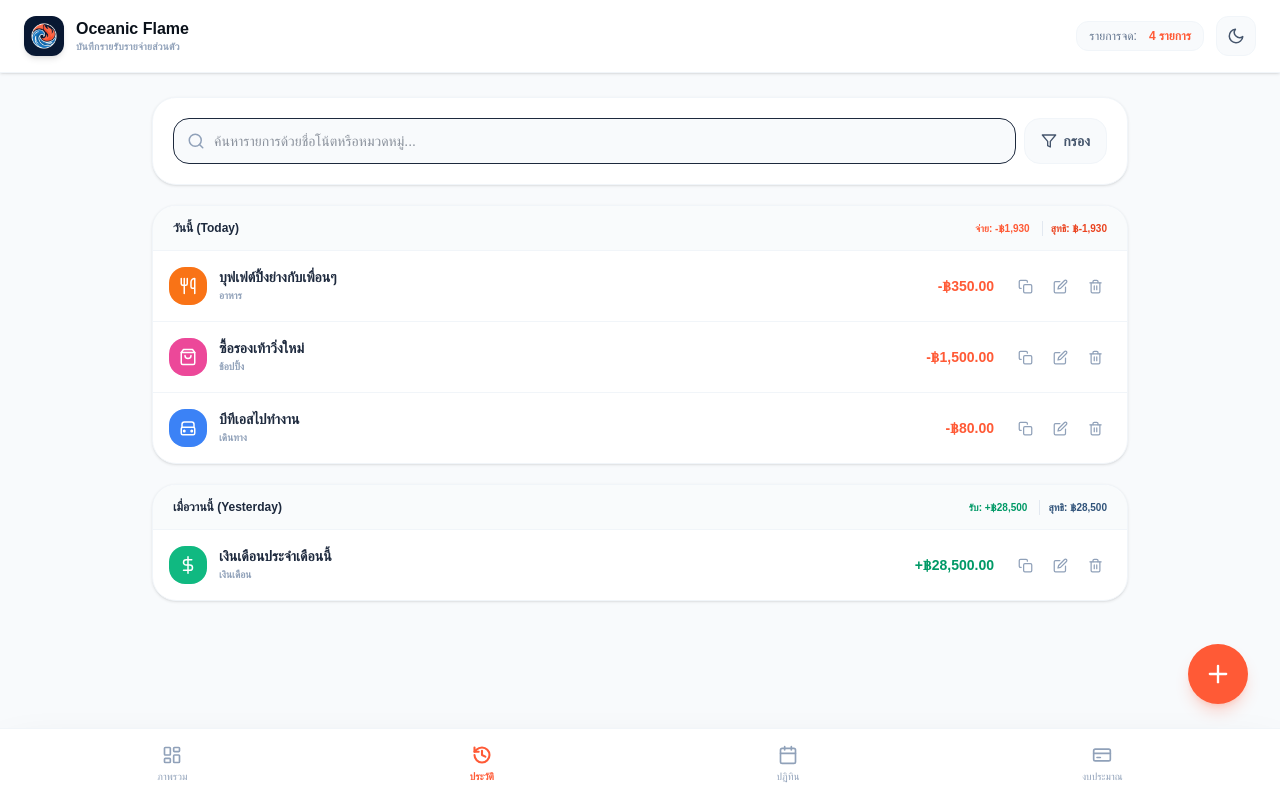
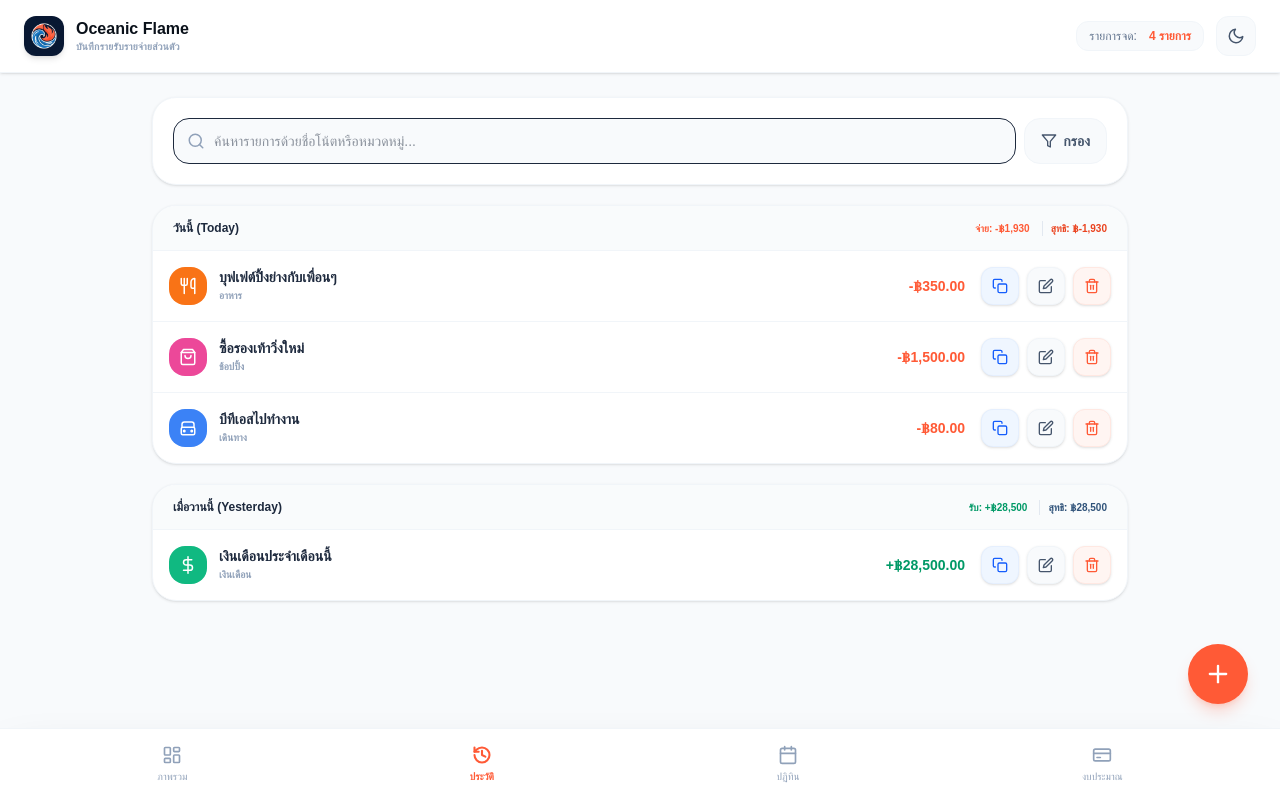
Before and after one commit to siriphobpps46/oceanic-flame, a Next.js app: page / in a window 1280 px wide. Both pictures are taken after a click on the button "ประวัติ". Built offline with nearby package versions, Linux system fonts and the light colour scheme; a web font is replaced by a local one.

Commit message:
design: Redesign transaction action buttons into premium tactile tap pills

```diff
--- a/app/components/CalendarView.tsx
+++ b/app/components/CalendarView.tsx
@@ -357,21 +357,24 @@ export default function CalendarView({
                       {isIncome ? "+" : "-"}฿{tx.amount.toLocaleString(undefined, { minimumFractionDigits: 2, maximumFractionDigits: 2 })}
                     </span>
 
-                    <div className="flex gap-0.5">
+                    <div className="flex gap-2">
+                      {/* Duplicate */}
                       <button
                         onClick={() => onDuplicate(tx)}
                         title="คัดลอกรายการ"
-                        className="p-1.5 text-slate-400 dark:text-navy-500 hover:text-navy-600 dark:hover:text-navy-300 hover:bg-slate-50 dark:hover:bg-navy-850 rounded-lg transition-colors"
+                        className="p-2.5 bg-blue-50 hover:bg-blue-100 dark:bg-blue-950/30 dark:hover:bg-blue-900/40 text-blue-600 dark:text-blue-400 rounded-xl transition-all hover:scale-105 active:scale-95 shadow-sm border border-blue-100/50 dark:border-blue-900/30 flex items-center justify-center cursor-pointer"
                       >
-                        <DuplicateIcon size={13} />
+                        <DuplicateIcon size={16} />
                       </button>
+                      {/* Edit */}
                       <button
                         onClick={() => onEdit(tx)}
                         title="แก้ไขรายการ"
-                        className="p-1.5 text-slate-400 dark:text-navy-500 hover:text-navy-600 dark:hover:text-navy-300 hover:bg-slate-50 dark:hover:bg-navy-850 rounded-lg transition-colors"
+                        className="p-2.5 bg-slate-50 hover:bg-slate-100 dark:bg-navy-800 dark:hover:bg-navy-750 text-slate-600 dark:text-navy-200 rounded-xl transition-all hover:scale-105 active:scale-95 shadow-sm border border-slate-100 dark:border-navy-700/30 flex items-center justify-center cursor-pointer"
                       >
-                        <EditIcon size={13} />
+                        <EditIcon size={16} />
                       </button>
+                      {/* Delete */}
                       <button
                         onClick={() => {
                           if (confirm("คุณแน่ใจหรือไม่ที่จะลบรายการบันทึกนี้?")) {
@@ -379,9 +382,9 @@ export default function CalendarView({
                           }
                         }}
                         title="ลบรายการ"
-                        className="p-1.5 text-slate-400 dark:text-navy-500 hover:text-coral-500 hover:bg-slate-50 dark:hover:bg-navy-850 rounded-lg transition-colors"
+                        className="p-2.5 bg-coral-50 hover:bg-coral-100 dark:bg-coral-950/30 dark:hover:bg-coral-900/40 text-coral-500 dark:text-coral-400 rounded-xl transition-all hover:scale-105 active:scale-95 shadow-sm border border-coral-100 dark:border-coral-900/30 flex items-center justify-center cursor-pointer"
                       >
-                        <TrashIcon size={13} />
+                        <TrashIcon size={16} />
                       </button>
                     </div>
                   </div>
--- a/app/components/HistoryView.tsx
+++ b/app/components/HistoryView.tsx
@@ -352,22 +352,22 @@ export default function HistoryView({
                           </div>
 
                           {/* Quick Edit/Delete/Duplicate Actions (Sleek layout) */}
-                          <div className="flex gap-1">
+                          <div className="flex gap-2">
                             {/* Duplicate */}
                             <button
                               onClick={() => onDuplicate(tx)}
                               title="คัดลอกรายการ"
-                              className="p-2 text-slate-400 dark:text-navy-500 hover:text-navy-600 dark:hover:text-navy-300 hover:bg-slate-50 dark:hover:bg-navy-850 rounded-xl transition-all"
+                              className="p-2.5 bg-blue-50 hover:bg-blue-100 dark:bg-blue-950/30 dark:hover:bg-blue-900/40 text-blue-600 dark:text-blue-400 rounded-xl transition-all hover:scale-105 active:scale-95 shadow-sm border border-blue-100/50 dark:border-blue-900/30 flex items-center justify-center cursor-pointer"
                             >
-                              <DuplicateIcon size={15} />
+                              <DuplicateIcon size={16} />
                             </button>
                             {/* Edit */}
                             <button
                               onClick={() => onEdit(tx)}
                               title="แก้ไขรายการ"
-                              className="p-2 text-slate-400 dark:text-navy-500 hover:text-navy-600 dark:hover:text-navy-300 hover:bg-slate-50 dark:hover:bg-navy-850 rounded-xl transition-all"
+                              className="p-2.5 bg-slate-50 hover:bg-slate-100 dark:bg-navy-800 dark:hover:bg-navy-750 text-slate-600 dark:text-navy-200 rounded-xl transition-all hover:scale-105 active:scale-95 shadow-sm border border-slate-100 dark:border-navy-700/30 flex items-center justify-center cursor-pointer"
                             >
-                              <EditIcon size={15} />
+                              <EditIcon size={16} />
                             </button>
                             {/* Delete */}
                             <button
@@ -377,9 +377,9 @@ export default function HistoryView({
                                 }
                               }}
                               title="ลบรายการ"
-                              className="p-2 text-slate-400 dark:text-navy-500 hover:text-coral-500 hover:bg-slate-50 dark:hover:bg-navy-850 rounded-xl transition-all"
+                              className="p-2.5 bg-coral-50 hover:bg-coral-100 dark:bg-coral-950/30 dark:hover:bg-coral-900/40 text-coral-500 dark:text-coral-400 rounded-xl transition-all hover:scale-105 active:scale-95 shadow-sm border border-coral-100 dark:border-coral-900/30 flex items-center justify-center cursor-pointer"
                             >
-                              <TrashIcon size={15} />
+                              <TrashIcon size={16} />
                             </button>
                           </div>
                         </div>
```
